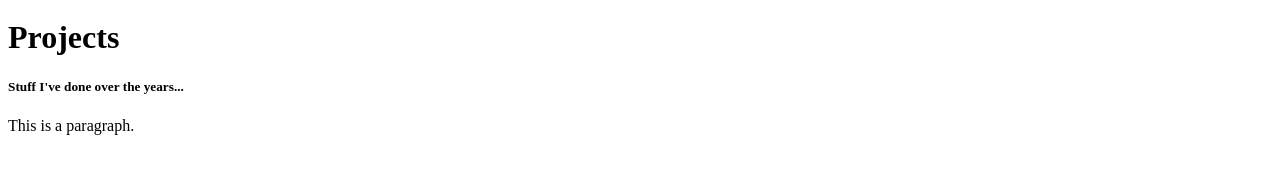
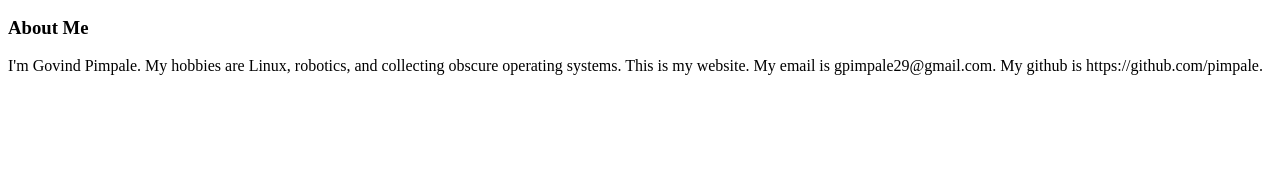
Before and after one commit to innexgo/innexgo-static-site, a plain HTML site: page index.html in a window 1280 px wide. Shown: the part 46-220 px from the top of the page. Drawn offline with Linux system fonts and the light colour scheme.

Commit message:
continued work

```diff
--- a/index.html
+++ b/index.html
@@ -9,9 +9,9 @@
   </head>
 
   <body>
-    <div id="header">
+    <div class="navbar">
       <a href="#default">
-	<img src="img/gicon.png" alt="I use arch linux btw." style="width:32px;height:32px">
+	<img src="img/gicon.png" alt="☺". style="width:32px;height:32px">
       </a>
       <a href="#home">Home</a>
       <a href="#about">About</a>
@@ -20,9 +20,20 @@
       <a href="#articles">Articles</a>
       <a href="#bookmarks">Cool Stuff</a>
     </div>
+    <div class="row">
+      <div class="main">
+	<a name="home"></a>
+	<a name="about"></a>
+	<h3>About Me</h3>
+	<p>
+	  I'm Govind Pimpale. My hobbies are Linux, robotics, and collecting obscure operating systems. This is my website. My email is gpimpale29@gmail.com. My github is https://github.com/pimpale.
+	</p>
+	<a name="projects"></a>
 
-    <h1>Projects</h1>
-    <h5>Stuff I've done over the years...</h5>
-    <p>This is a paragraph.</p>
+      </div>
+      <div class="side">
+
+      </div>
+    </div>
   </body>
 </html>
```
